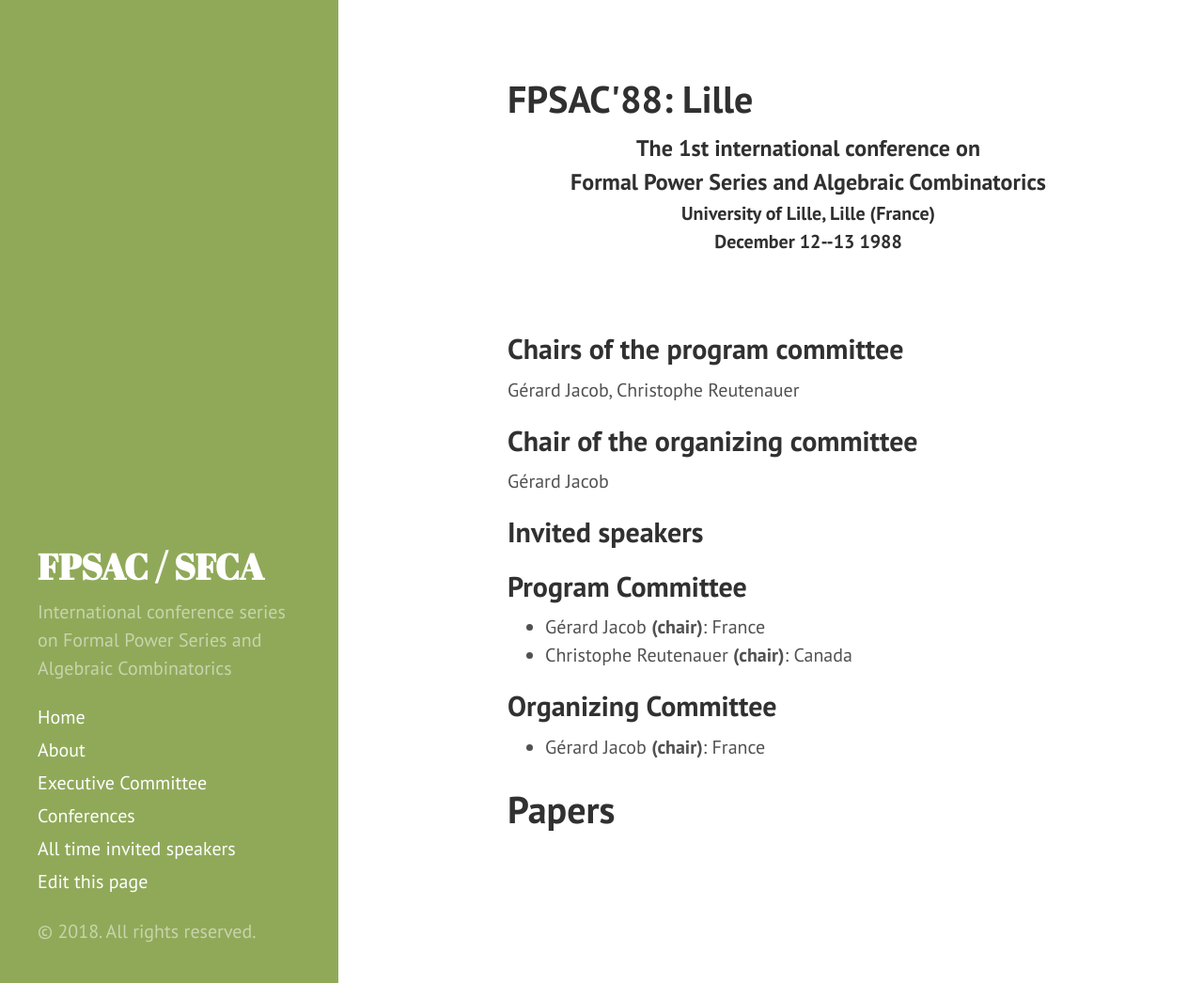
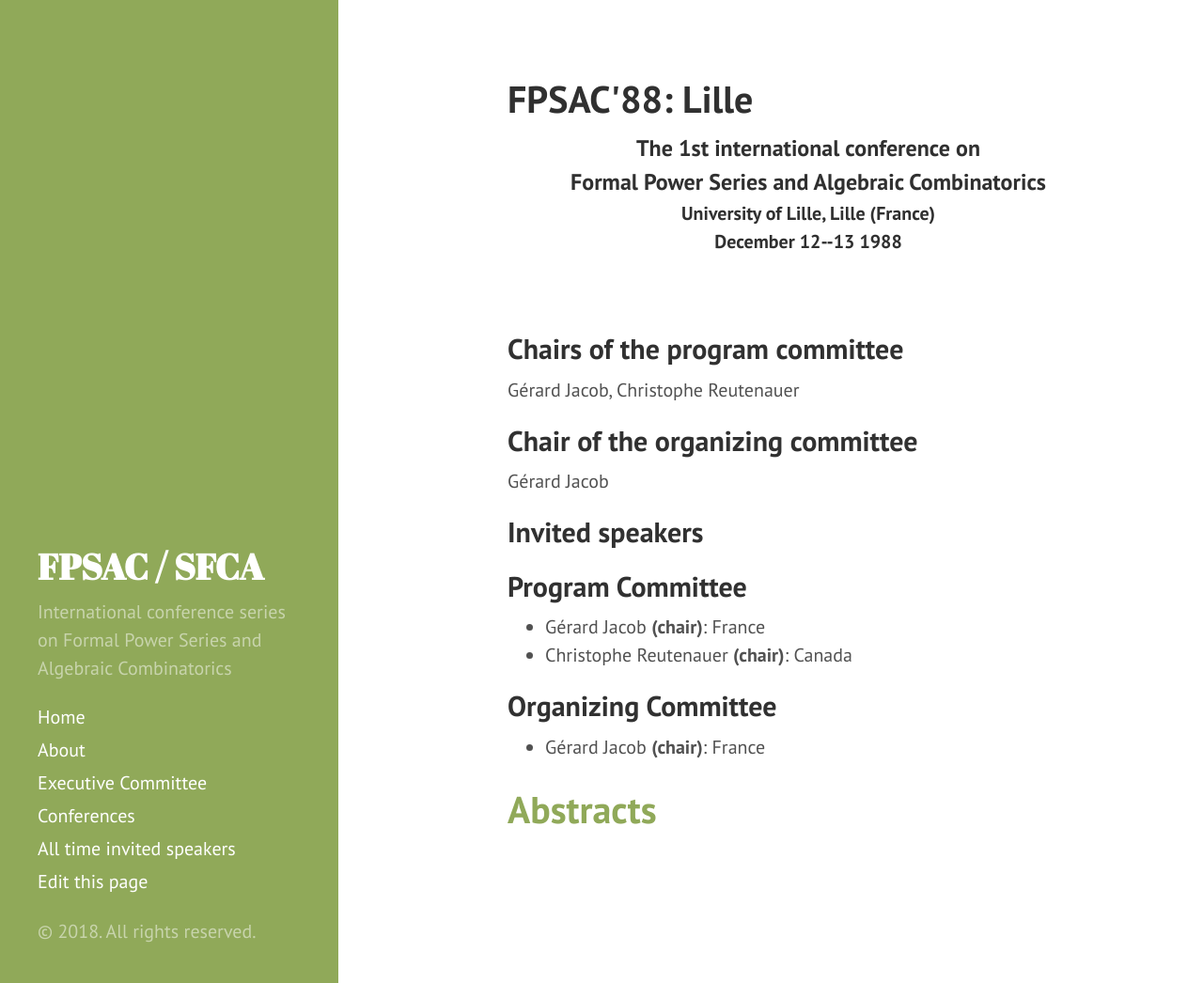
Before and after one commit to FPSAC/FPSAC.github.io, a Jekyll site: the page built from _confs/fpsac-1988.md, in a window 1280 px wide and 1046 px high. Shown: the whole window at 94% size. Built offline with Jekyll 4.4.1, drawn with Linux system fonts in a browser that asks for light colours.

Commit message:
Added link to abstracts in the archive

```diff
--- a/_confs/fpsac-1988.md
+++ b/_confs/fpsac-1988.md
@@ -22,4 +22,4 @@
   role: chair
 
 ---
-# Papers
+# [Abstracts](/archive/fpsac-1988/abstracts.pdf)
```
Also changed, not shown: _confs/fpsac-1990.md (+2 -0 lines).
